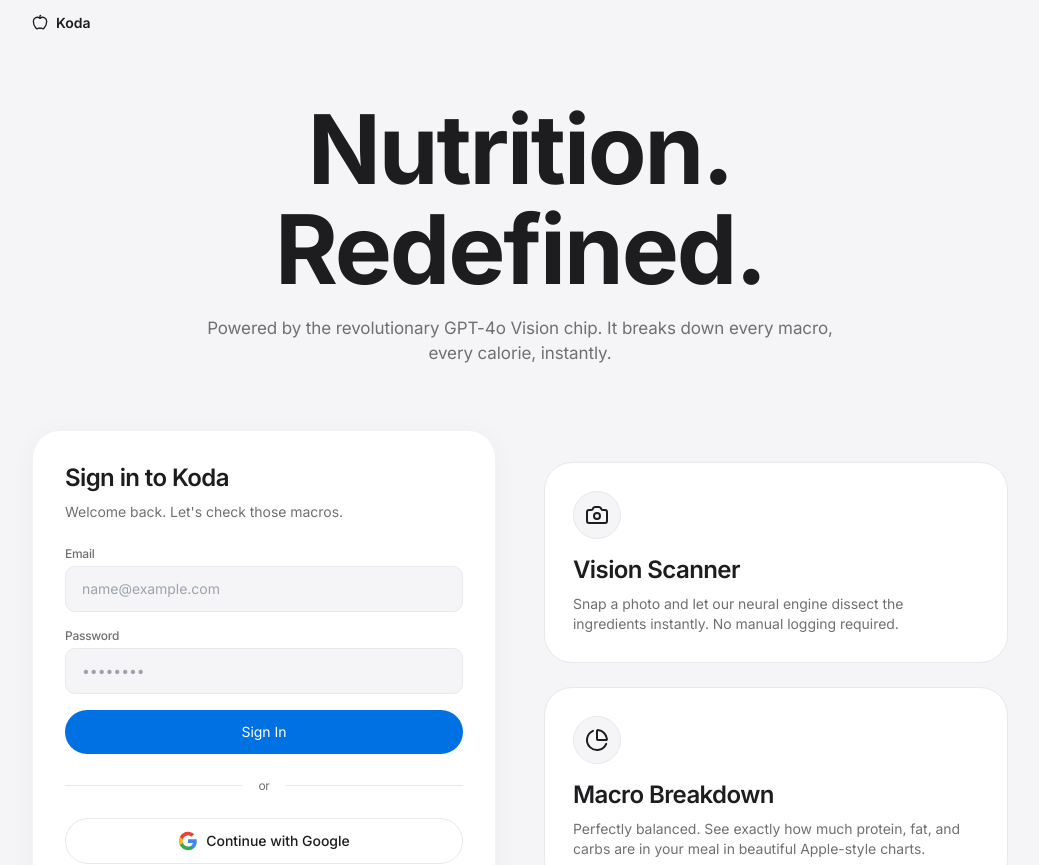
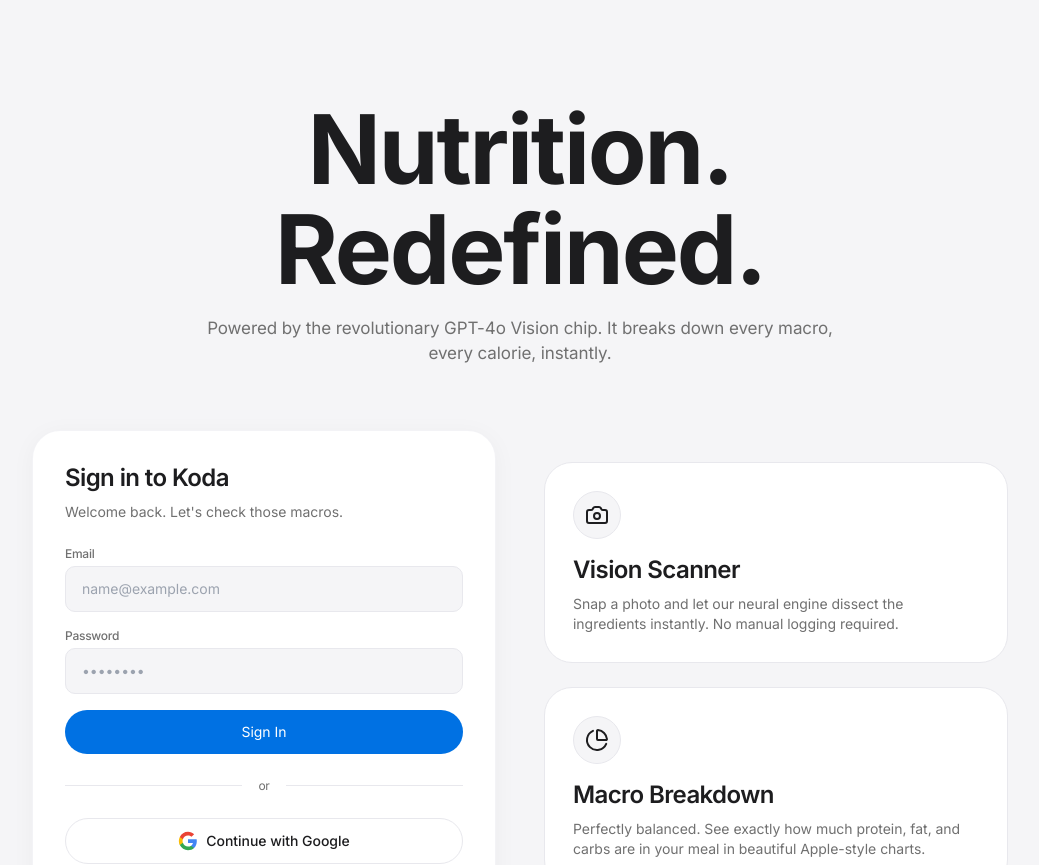
Before and after one commit to AntonioMirG/Koda-Nutri, a React (Vite) app: page / in a window 1280 px wide. Shown: the top 865 px of the page, without its empty margins (120-1159 px from the left). Built offline with nearby package versions, Linux system fonts and the light colour scheme; no server answers.

Commit message:
Eliminacion header

```diff
--- a/src/pages/Landing.jsx
+++ b/src/pages/Landing.jsx
@@ -40,14 +40,6 @@
 
   return (
     <div className="min-h-screen bg-fog text-ink font-sans pb-32">
-      {/* App Global Navigation */}
-      <nav className="bg-fog/80 backdrop-blur-md h-[44px] flex items-center px-6 max-w-[1024px] mx-auto z-50 fixed top-0 left-0 right-0 justify-between">
-        <div className="flex items-center space-x-2 text-[14px] font-semibold text-ink">
-          <Apple className="w-4 h-4" />
-          <span>Koda</span>
-        </div>
-      </nav>
-
       <main className="pt-[100px]">
         {/* Hero Section */}
         <section className="text-center px-6 mb-16">
```
